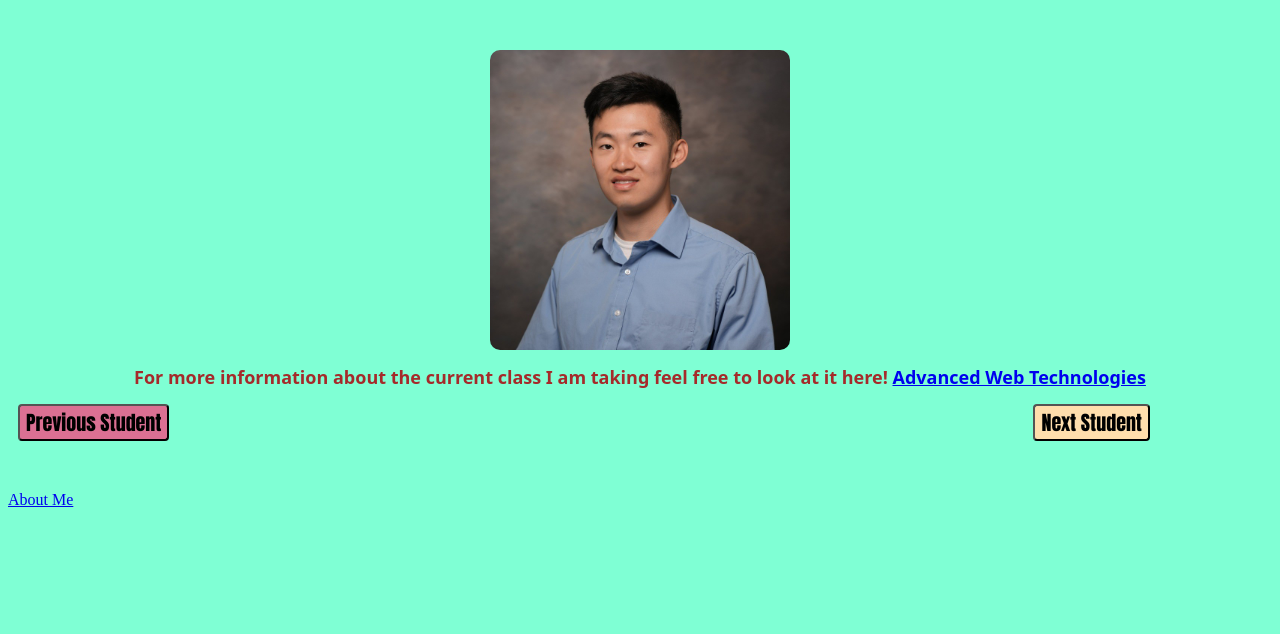
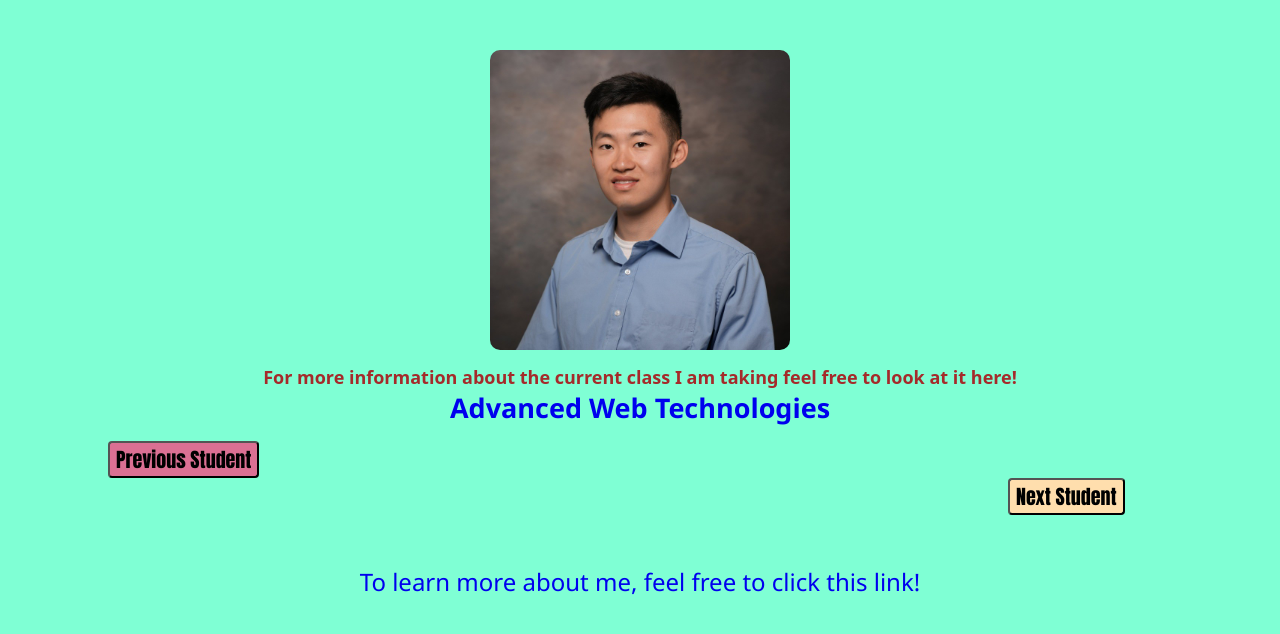
Before and after one commit to mwang840/mwang840.github.io, a plain HTML site: page index.html in a window 1280 px wide. Shown: the part 144-778 px from the top of the page. Drawn offline with Linux system fonts and the light colour scheme.

Commit message:
centered about me link

```diff
--- a/index.css
+++ b/index.css
@@ -32,8 +32,7 @@ h1{
 }
 
 .previous-student{
-    margin-left: 10px;
-    margin-right: 10px;
+    margin-left: 100px;
     font-size: 20px;
     border-radius: 4px;
     background-color: palevioletred;
@@ -41,8 +40,8 @@ h1{
 }
 
 .next-student {
-    margin-left: 850px;
-    margin-right: 10px;
+    margin-left: 1000px;
+    margin-right: 0px;
     font-size: 20px;
     border-radius: 4px;
     background-color: navajowhite;
@@ -58,4 +57,16 @@ h2{
 
 a:hover {
     color: rgb(12, 97, 14);
-  }
+}
+
+a:active{
+    color: blue;
+}
+
+a{
+    font-size: 1.5em;
+    text-decoration: solid;
+    text-align: center;
+    display: block;
+    font-family: 'Segoe UI', Tahoma, Geneva, Verdana, sans-serif;
+}
--- a/index.html
+++ b/index.html
@@ -25,6 +25,6 @@
     <button class="previous-student" onClick="">Previous Student</button>
     <button class="next-student" onClick="">Next Student</button>
     <div class="toAboutMe"></div>
-    <a href="https://mwang840.github.io/aboutme">About Me</a>
+    <a href="https://mwang840.github.io/aboutme">To learn more about me, feel free to click this link!</a>
     </body>
 </html>
```
